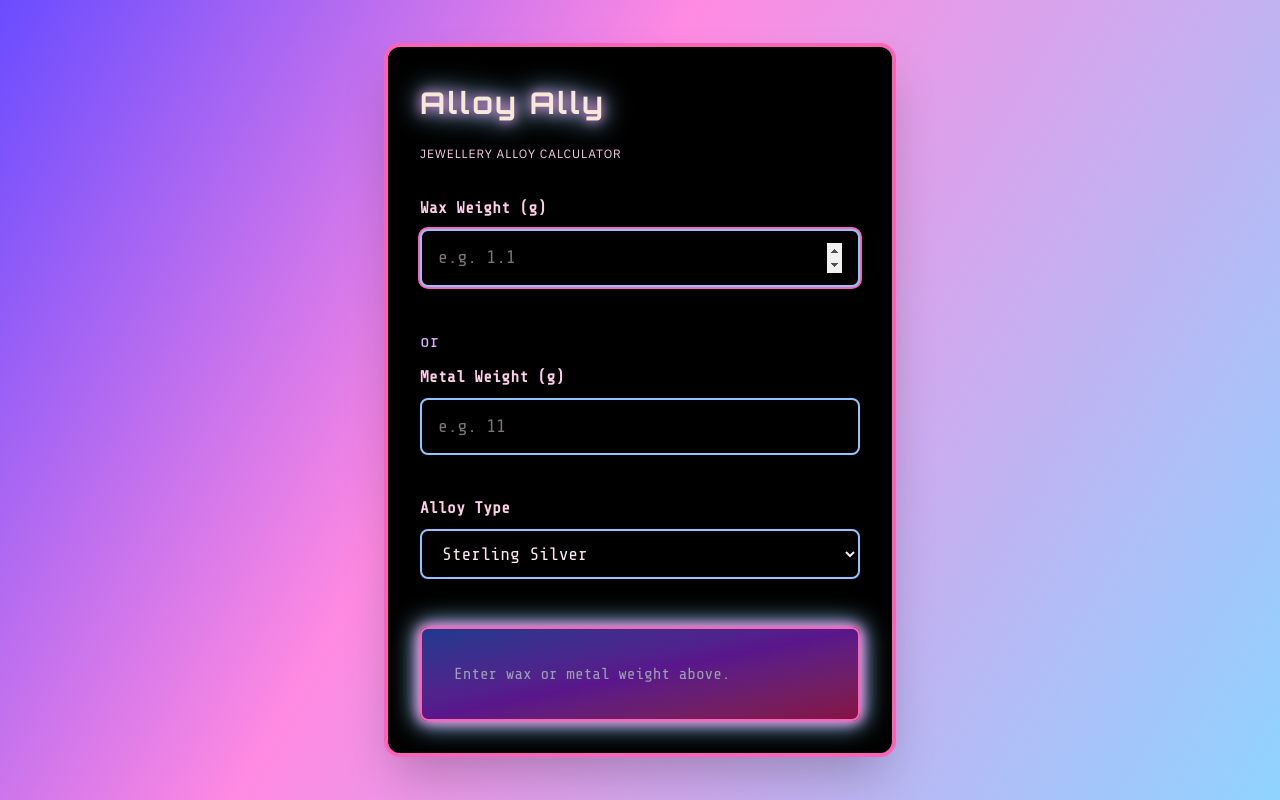
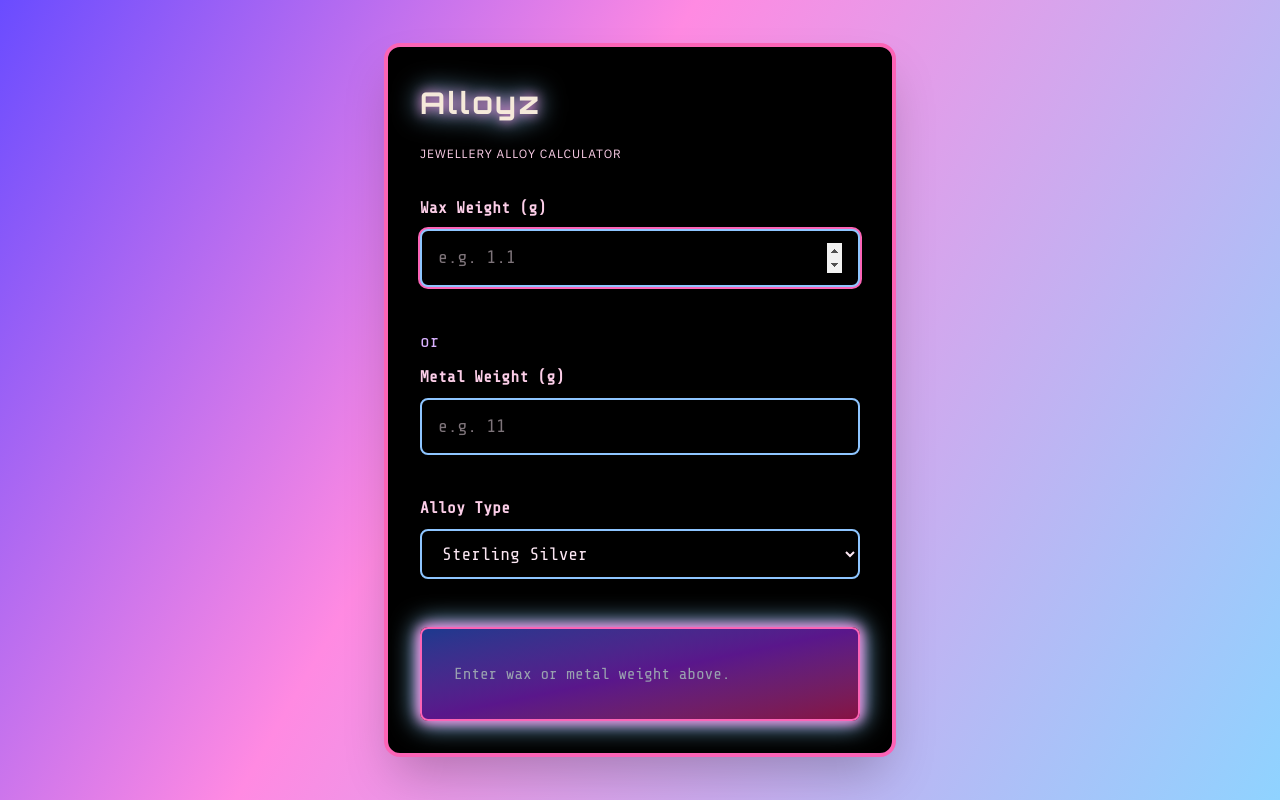
Before and after one commit to capnfabs/alloyz, a website built with Parcel: page index.html in a window 1280 px wide. Built offline with nearby package versions, Linux system fonts and the light colour scheme.

Commit message:
Change title

```diff
--- a/index.html
+++ b/index.html
@@ -8,7 +8,7 @@
   </head>
   <body class="bg-vaporwave min-h-screen flex items-center justify-center p-2 leading-[1.2]">
     <div class="w-full max-w-lg bg-black bg-opacity-80 rounded-2xl shadow-2xl p-8 mx-auto border-4 border-pink-400 calculator-container">
-      <h1 class="text-3xl font-extrabold mb-4 tracking-widest drop-shadow-vapor font-vapor text-[#f5e9da] leading-relaxed">Alloy Ally</h1>
+      <h1 class="text-3xl font-extrabold mb-4 tracking-widest drop-shadow-vapor font-vapor text-[#f5e9da] leading-relaxed">Alloyz</h1>
       <p class="text-xs font-sans-vapor text-pink-200 mb-8 tracking-widest uppercase font-vapor leading-relaxed">Jewellery Alloy Calculator</p>
       <form id="alloy-form" class="space-y-10">
         <div>
```
